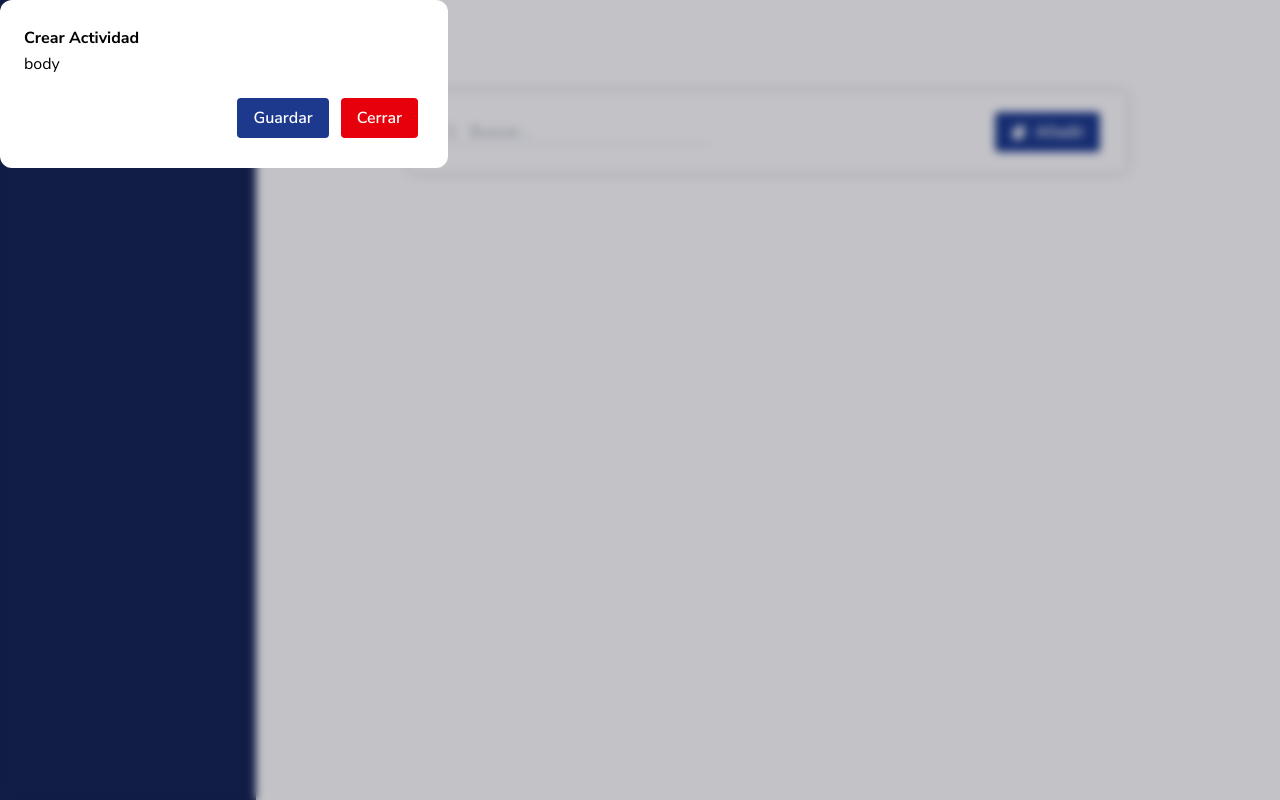
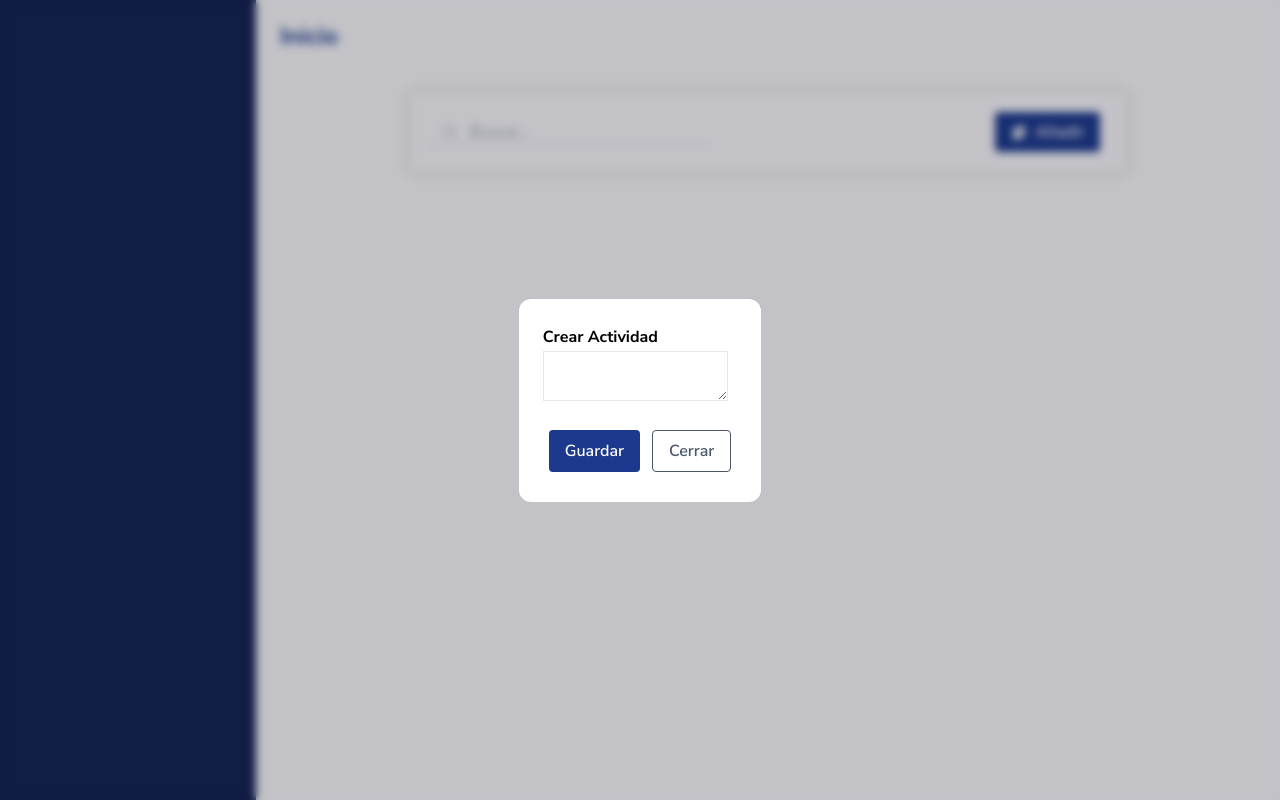
Before and after one commit to iDannyGR/SNIMSRC, a Next.js app in the folder frontend/: page / in a window 1280 px wide. Both pictures are taken after a click on the button "Añadir". Built offline with nearby package versions, Linux system fonts and the light colour scheme.

Commit message:
update modal

```diff
--- a/frontend/src/app/page.tsx
+++ b/frontend/src/app/page.tsx
@@ -1,13 +1,14 @@
 "use client";
+import React from "react";
 import Modal from "@/components/Modal/Modal";
-import React from "react";
+import NoteForm from "@/components/NoteForm";
 import { modalStore } from "@/store/modalStore";
 export default function Page() {
   const { isOpen, closeModal } = modalStore();
   return (
     <div>
       <Modal isOpen={isOpen} onClose={closeModal}>
-        body
+      <NoteForm />
       </Modal>
     </div>
   );
--- a/frontend/src/components/Modal/Modal.tsx
+++ b/frontend/src/components/Modal/Modal.tsx
@@ -13,11 +13,17 @@ interface ModalProps {
 
 export default function Modal({ isOpen, onClose, data, children }: ModalProps): React.ReactElement {
   return (
-    <Dialog open={isOpen} as="div" onClose={onClose} className="relative z-10 focus:outline-none rounded-4xl">
+    <Dialog
+      open={isOpen}
+      as="div"
+      onClose={onClose}
+      className="relative z-10 focus:outline-none rounded-4xl"
+    >
       <div className="fixed inset-0 z-10 w-screen overflow-y-auto bg-black/20 backdrop-blur-xs">
+        <div className="flex min-h-full items-center justify-center ">
           <DialogPanel
             transition
-          className="w-full max-w-md rounded-xl bg-white p-6 backdrop-blur-2xl duration-300 ease-outdata-closed:transform-[scale(95%)] data-closed:opacity-0"
+            className="max-w-md rounded-xl bg-white p-6 backdrop-blur-2xl duration-300 ease-outdata-closed:transform-[scale(95%)] data-closed:opacity-0"
           >
             <DialogTitle as="h3" className="text-base/7 font-bold text-black">
               {data ? "Modificar Actividad" : "Crear Actividad"}
@@ -27,12 +33,13 @@ export default function Modal({ isOpen, onClose, data, children }: ModalProps):
               <Button variant="primary" size="md" onClick={() => console.log("guardar")}>
                 Guardar
               </Button>
-            <Button variant="danger" size="md" onClick={onClose}>
+              <Button variant="outline-secondary" size="md" onClick={onClose}>
                 Cerrar
               </Button>
             </div>
           </DialogPanel>
         </div>
+      </div>
     </Dialog>
   );
 }
--- a/frontend/src/components/noteForm.tsx
+++ b/frontend/src/components/noteForm.tsx
@@ -1,11 +1,12 @@
-import React from 'react'
+import { Textarea } from "@headlessui/react";
+import React from "react";
 
-export default function noteForm() {
+export default function NoteForm(): React.JSX.Element {
   return (
     <div>
-        <form action="">
-
-        </form>
+      <form action="">
+        <Textarea name="objetivo" className="border"></Textarea>
+      </form>
     </div>
-  )
+  );
 }
```
Lines whose indentation alone changed are shown as unchanged.
